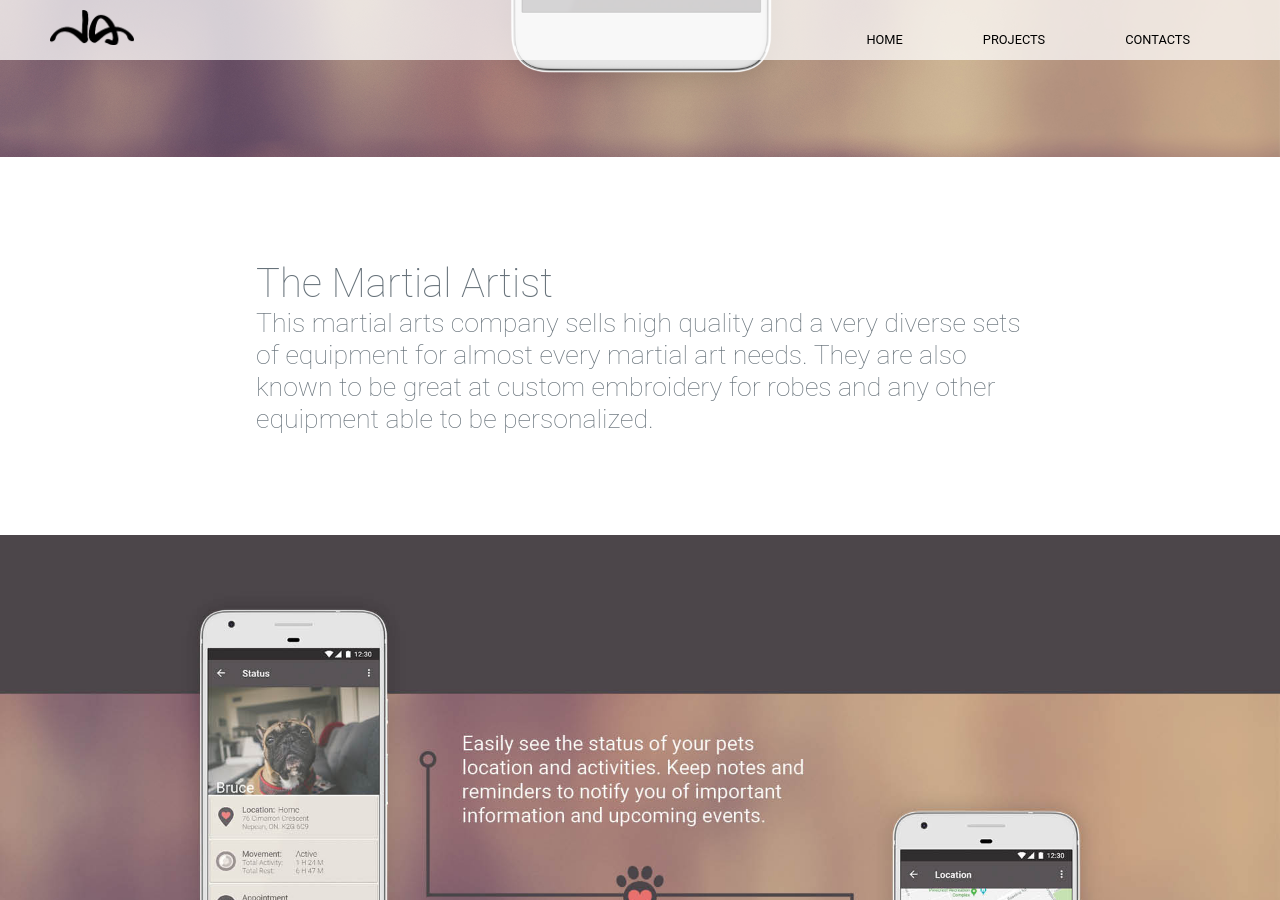
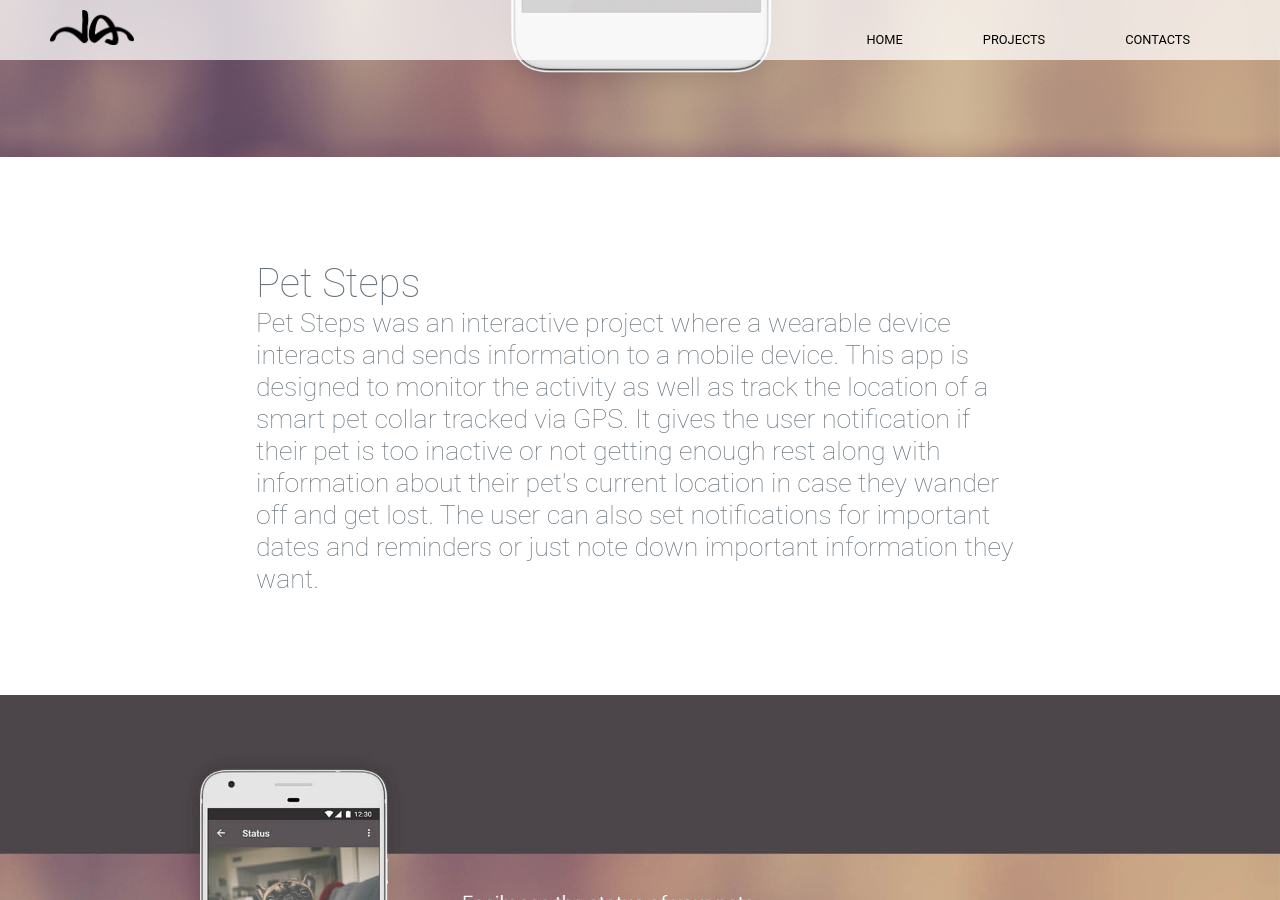
Before and after one commit to JamAbalos/PortfolioJam, a Jekyll site: the page built from proj3.html, in a window 1280 px wide and 900 px high, scrolled down 563 px. Built offline with Jekyll 4.4.1, drawn with Linux system fonts in a browser that asks for light colours.

Commit message:
Update proj3.html

```diff
--- a/proj3.html
+++ b/proj3.html
@@ -5,8 +5,8 @@
 	<img class="project-img" src="{{site.baseurl}}/images/proj3banner.jpg">
 
 	<div class="project-info">
-		<h1>The Martial Artist</h1>
-		<p>This martial arts company sells high quality and a very diverse sets of equipment for almost every martial art needs. They are also known to be great at custom embroidery for robes and any other equipment able to be personalized.</p>
+		<h1>Pet Steps</h1>
+		<p>Pet Steps was an interactive project where a wearable device interacts and sends information to a mobile device. This app is designed to monitor the activity as well as track the location of a smart pet collar tracked via GPS. It gives the user notification if their pet is too inactive or not getting enough rest along with information about their pet's current location in case they wander off and get lost. The user can also set notifications for important dates and reminders or just note down important information they want.</p>
 	</div>
 
 	<img class="project-img" src="{{site.baseurl}}/images/proj3img.jpg">
```
